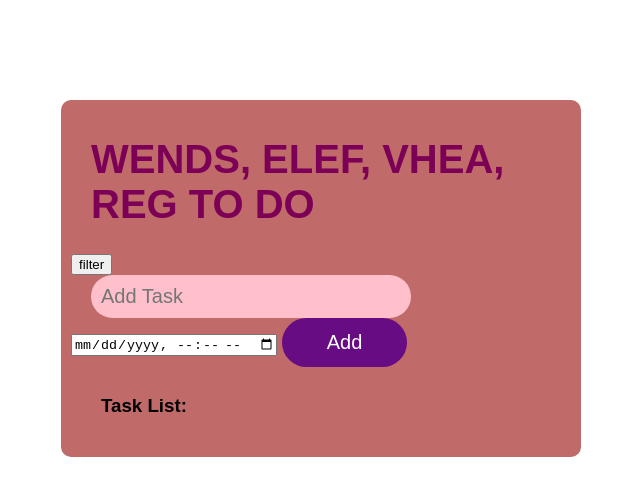
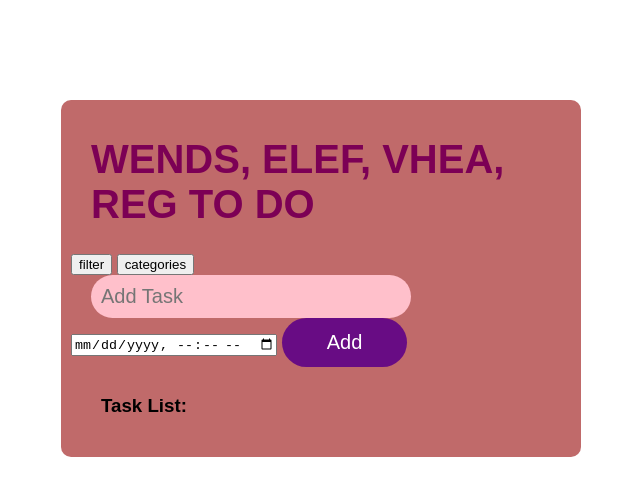
Before and after one commit to lavefayt/SE-2142---Laboratory-2, a website built with Vite: page index.html in a window 1280 px wide. Shown: the whole page, without its empty margins (319-959 px from the left). Built offline with nearby package versions, Linux system fonts and the light colour scheme; files whose address does not match are found by name.

Commit message:
Implemented feature in branch2

```diff
--- a/index.html
+++ b/index.html
@@ -13,7 +13,7 @@
         <h1>WENDS, ELEF, VHEA, REG TO DO </h1>
       </div>
       <button>filter</button>
-
+      <button>categories</button>
       <!-- create input box -->
       <div id="todo-form">
         <input
```
